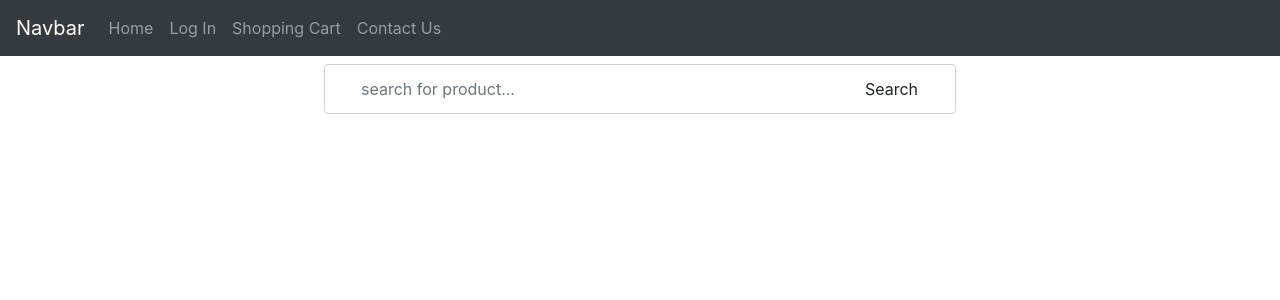
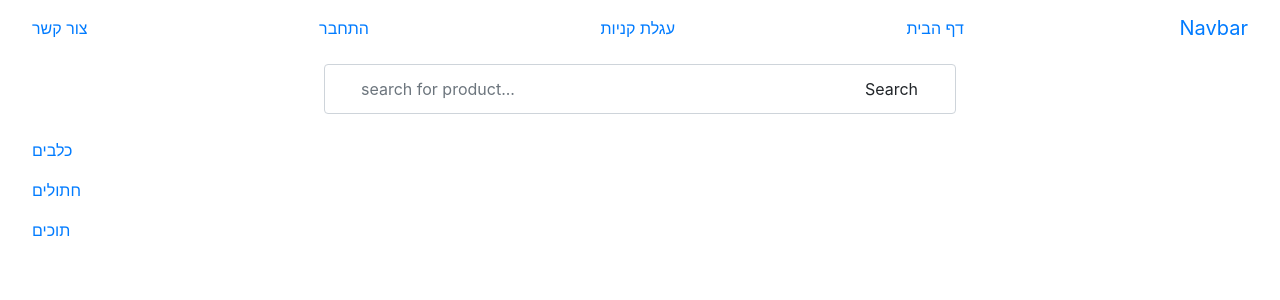
Before and after one commit to shirafeldinger/Animal-Store, a React (Create React App) app: page / in a window 1280 px wide. Shown: the top 300 px of the page. Built offline with nearby package versions, Linux system fonts and the light colour scheme.

Commit message:
'animals'

```diff
--- a/src/App.js
+++ b/src/App.js
@@ -8,12 +8,18 @@ import Products from "./Components/Products";
 import "./App.css";
 import Product from "./Components/Product";
 import Categorys from "./Components/Categorys";
+import AnimalList from "./Layouts/AnimalList";
 function App() {
   return (
     <div className="App">
       <Router>
         <Navbar />
         <Search />
+        <div className="row">
+          <div className="col-md-1">
+            <AnimalList />
+          </div>
+          <div className="col-md-11">
             <Switch>
               <Route
                 exact
@@ -32,7 +38,9 @@ function App() {
                 path="/products/:id"
                 render={({ match }) => <Product match={match} />}
               />
-        </Switch>{" "}
+            </Switch>
+          </div>
+        </div>
       </Router>
     </div>
   );
--- a/src/Components/Product.jsx
+++ b/src/Components/Product.jsx
@@ -5,15 +5,20 @@ export default function Product(props) {
   const product = getProductById(productId);
   return (
     <div
-      style={{ height: "100%" }}
       className=" d-flex
         flex-column
         justify-content-center
         align-items-center card"
     >
       <h6 style={{ direction: "rtl" }} className="text-center">
-        {product.title}
+        {product.title.replace("[MIN_PRICE]", product.price)}
       </h6>
+
+      {/* <div
+        className=" text-center d-flex  align-items-center "
+        dangerouslySetInnerHTML={{ __html: product.description }}
+      ></div> */}
+
       <img
         style={{ maxHeight: "250px", maxWidth: "250px" }}
         src={`https://cdn.groo.co.il/_media/media/${product.media_cat_id}/${product.media_id}.jpg`}
--- a/src/Layouts/AnimalList.jsx
+++ b/src/Layouts/AnimalList.jsx
@@ -0,0 +1,18 @@
+import React from "react";
+import { Link } from "react-router-dom";
+
+export default function AnimalList() {
+  return (
+    <div className="navbar ">
+      <Link className="nav-link" to="#">
+        כלבים
+      </Link>
+      <Link className="nav-link" to="#">
+        חתולים
+      </Link>
+      <Link className="nav-link" to="#">
+        תוכים
+      </Link>
+    </div>
+  );
+}
--- a/src/Layouts/Navbar.jsx
+++ b/src/Layouts/Navbar.jsx
@@ -3,25 +3,22 @@ import { Link } from "react-router-dom";
 
 export default function Navbar() {
   return (
-    <nav className="navbar navbar-expand-lg navbar-dark bg-dark">
+    <nav className="navbar">
+      <Link className="nav-item nav-link" to="#">
+        צור קשר
+      </Link>
+      <Link className="nav-item nav-link" to="#">
+        התחבר
+      </Link>
+      <Link className="nav-item nav-link" to="#">
+        עגלת קניות
+      </Link>
+      <Link className="nav-item nav-link " to="/products">
+        דף הבית
+      </Link>
       <Link className="navbar-brand" to="#">
         Navbar
       </Link>
-
-      <div className="navbar-nav">
-        <Link className="nav-item nav-link" to="/products">
-          Home
-        </Link>
-        <Link className="nav-item nav-link" to="#">
-          Log In
-        </Link>
-        <Link className="nav-item nav-link" to="#">
-          Shopping Cart
-        </Link>
-        <Link className="nav-item nav-link " to="#">
-          Contact Us
-        </Link>
-      </div>
     </nav>
   );
 }
```
Lines whose indentation alone changed are shown as unchanged.
